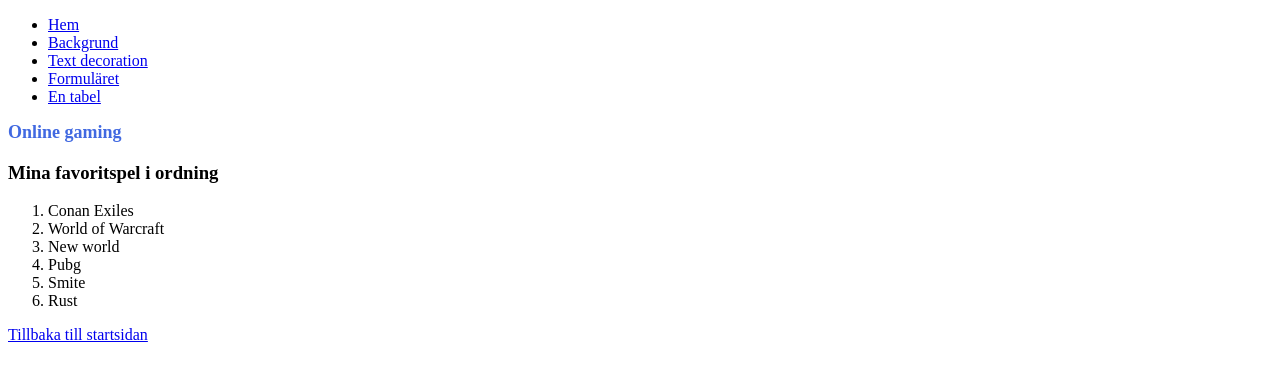
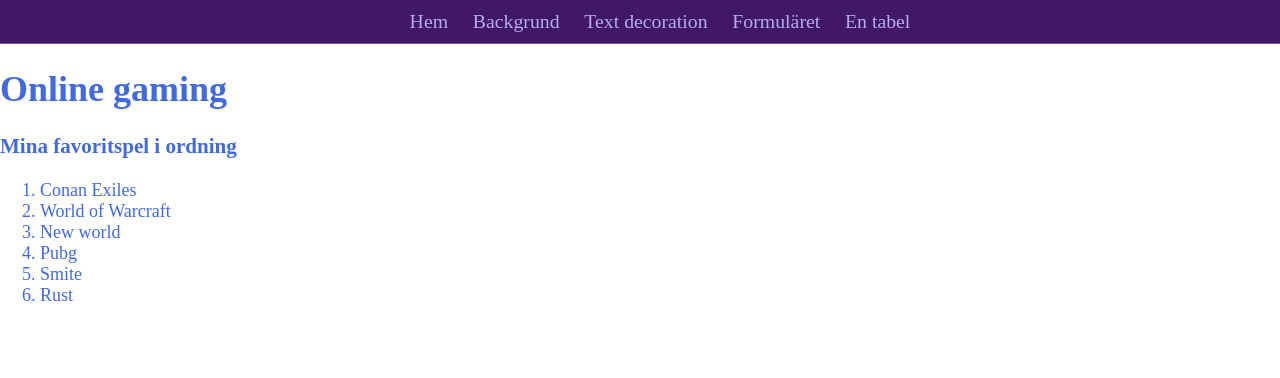
Before and after one commit to QabasAlzaidi/individuella-, a plain HTML site: page gaming.html in a window 1280 px wide. Drawn offline with Linux system fonts and the light colour scheme.

Commit message:
Add files via upload

```diff
--- a/Style.css
+++ b/Style.css
@@ -65,7 +65,7 @@ img {
 }
 
 .games {
-    position: absolute;
+
 }
 
 .left {
@@ -115,6 +115,7 @@ input {
 }
 
 table {
+    margin-top: 20px;
     font-family: Georgia, 'Times New Roman', Times, serif;
     border-collapse: collapse;
     width: 70%;
--- a/gaming.html
+++ b/gaming.html
@@ -5,6 +5,7 @@
     <meta http-equiv="X-UA-Compatible" content="IE=edge">
     <meta name="viewport" content="width=<device-width>, initial-scale=1.0">
     <title>Favorite games</title>
+    <link rel="stylesheet" href="Style.css">
     <style>
         /* CSS intern style*/
         .style1{
@@ -13,8 +14,10 @@
             }
 
     </style>
+</head>
 
-</head>
+<body class="style1">
+
     <header class="main-header">
         <nav class="nav main-nav"> <!--to add a navigation to our site-->
         <!--add logo here-->
@@ -26,10 +29,10 @@
                 <li><a href="table.html">En tabel</a></li>
             </ul>
         </nav>
+    </header>
 
-</header>
-<body>
-    <h1 class="style1">Online gaming</h1>
+
+    <h1>Online gaming</h1>
     <h3>Mina favoritspel i ordning</h3>
     <div class="games">
         <ol> <!-- orderedlist-->
@@ -42,6 +45,5 @@
         </ol>
     </div>
 
-    <a href="index.html">Tillbaka till startsidan</a>
 </body>
 </html>
```
Also changed, not shown: Backg.html (+3 -3 lines), deco.html (+3 -1 lines), gender-form.html (+1 -1 lines), index.html (+4 -6 lines), table.html (+3 -1 lines). Lines whose indentation alone changed are shown as unchanged.
